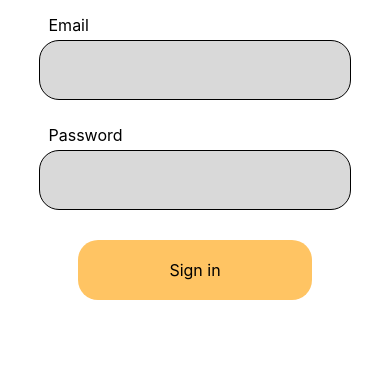
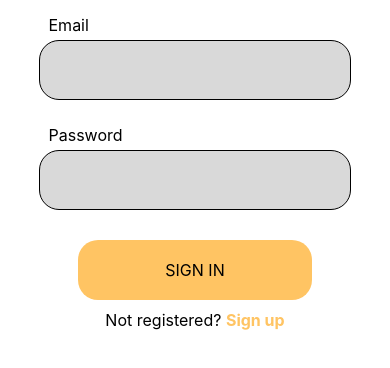
Before and after one commit to JulioC-19/mixerAppTest, a React Native app: screen / in a window 390 px wide. Shown: the top 368 px of the page. Built offline with nearby package versions, Linux system fonts and the light colour scheme.

Commit message:
button styling and prompt text

```diff
--- /dev/null
+++ b/components/Prompt.tsx
@@ -0,0 +1,20 @@
+import React from 'react';
+import { Text, TouchableOpacity, View } from 'react-native';
+import { styles } from '../styles/Styles';
+
+type promptProps = {
+  text: string;
+  onPressText: string;
+  onPress: () => void;
+};
+
+export const Prompt = (props: promptProps) => {
+  return (
+    <View style={styles.promptContainer}>
+      <Text style={styles.promptText}>{props.text}</Text>
+      <TouchableOpacity onPress={props.onPress}>
+        <Text style={styles.onPressPromptText}>{props.onPressText}</Text>
+      </TouchableOpacity>
+    </View>
+  );
+};
--- a/screens/Login.tsx
+++ b/screens/Login.tsx
@@ -2,12 +2,15 @@ import React from 'react';
 import { SafeAreaView } from 'react-native';
 import { CustomTextInput } from '../components/CustomTextInput';
 import { CustomButton } from '../components/CustomButton';
+import { Prompt } from '../components/Prompt';
 
 function HelloConsole() {
   console.log('Hello Console');
 }
 
 export const Login = () => {
+  const promptMessage = 'Not registered? ';
+
   return (
     <SafeAreaView>
       <CustomTextInput label={'Email'} />
@@ -16,7 +19,12 @@ export const Login = () => {
         secureTextEntry={true}
       />
       <CustomButton
-        title={'Sign in'}
+        title={'SIGN IN'}
+        onPress={HelloConsole}
+      />
+      <Prompt
+        text={promptMessage}
+        onPressText={'Sign up'}
         onPress={HelloConsole}
       />
     </SafeAreaView>
--- a/styles/Styles.ts
+++ b/styles/Styles.ts
@@ -73,4 +73,19 @@ export const styles = StyleSheet.create({
     paddingRight: '20%',
     paddingTop: 20,
   },
+  promptContainer: {
+    flexDirection: 'row',
+    paddingTop: 10,
+    alignItems: 'center',
+    justifyContent: 'center',
+  },
+  promptText: {
+    color: colors.black,
+    fontSize: font.small,
+  },
+  onPressPromptText: {
+    color: colors.lightOrange,
+    fontWeight: 'bold',
+    fontSize: font.small,
+  },
 });
```
Also changed, not shown: components/TextPrompt.tsx (deleted).
